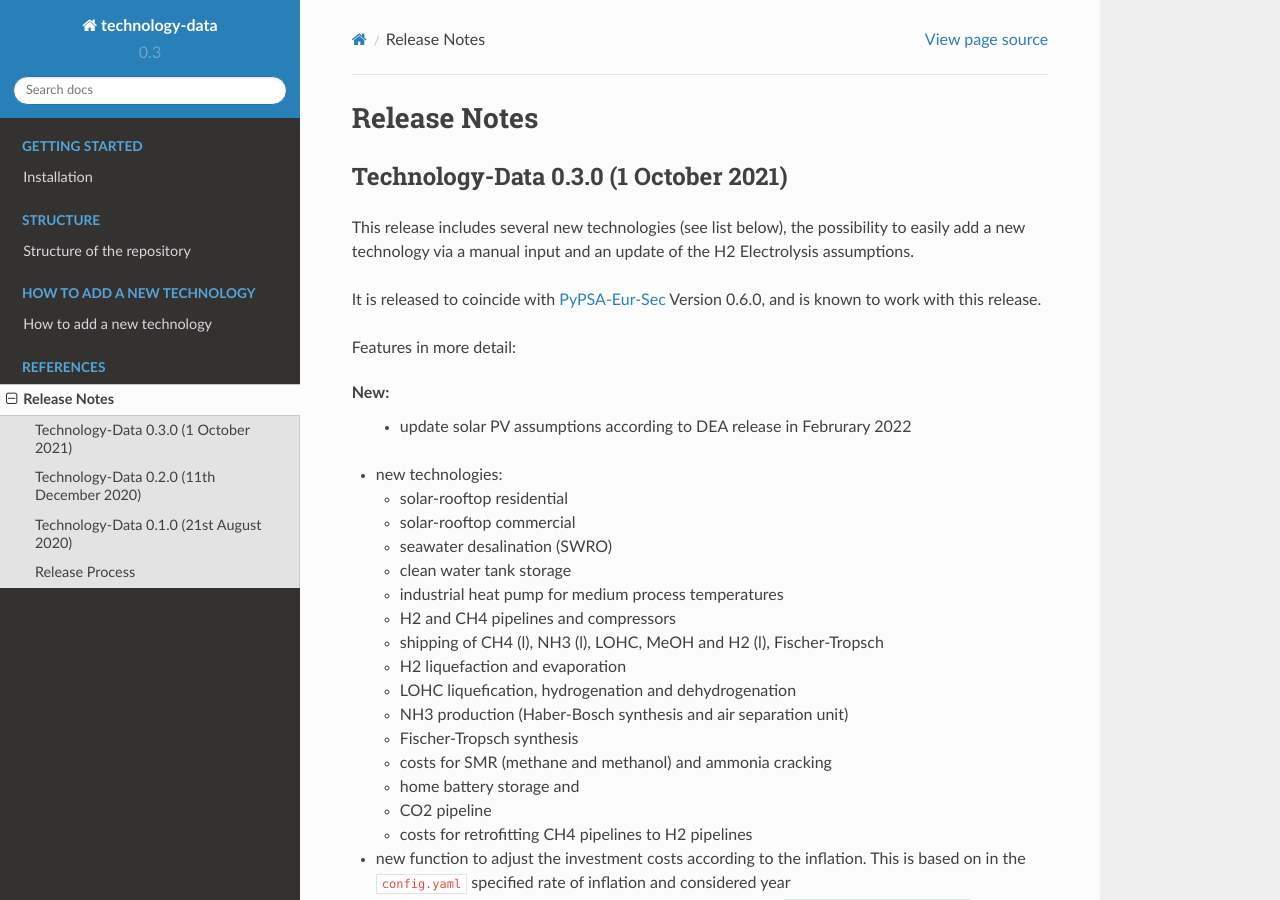
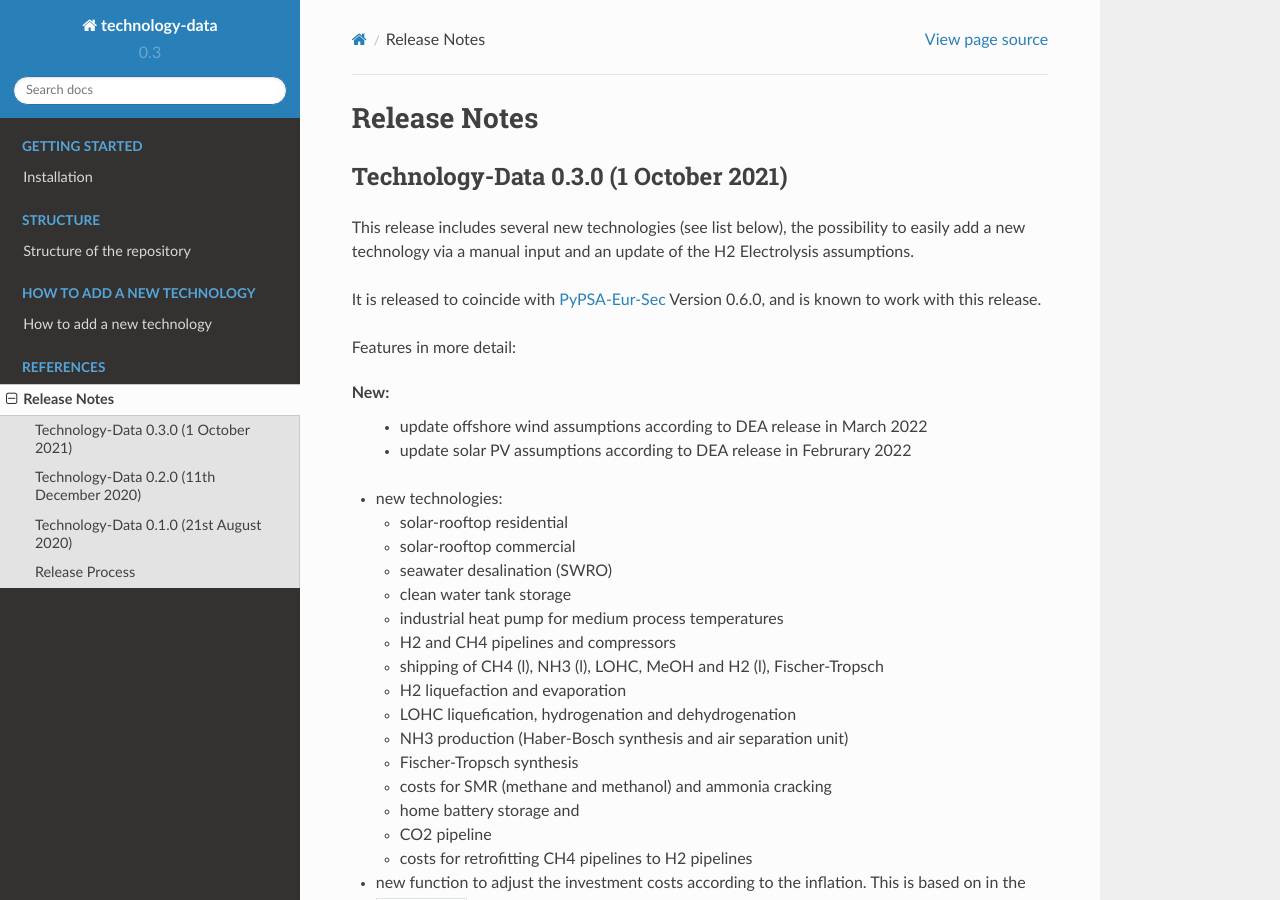
Before and after one commit to PyPSA/technology-data, a Sphinx documentation site: the page built from docs/release_notes.rst, in a window 1280 px wide and 900 px high. Built offline with Sphinx 7.4.7 and the Read the Docs theme 2.0.0, drawn with Linux system fonts in a browser that asks for light colours.

Commit message:
update release notes

```diff
--- a/docs/release_notes.rst
+++ b/docs/release_notes.rst
@@ -14,6 +14,7 @@ It is released to coincide with `PyPSA-Eur-Sec <https://github.com/PyPSA/pypsa-e
 Features in more detail:
 
 **New**:
+  - update offshore wind assumptions according to DEA release in March 2022
   - update solar PV assumptions according to DEA release in Februrary 2022
 
 * new technologies:
```
